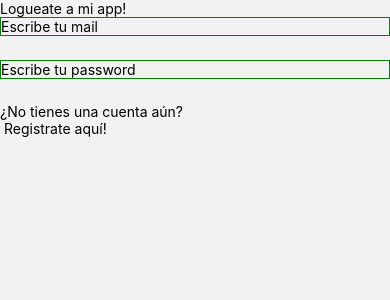
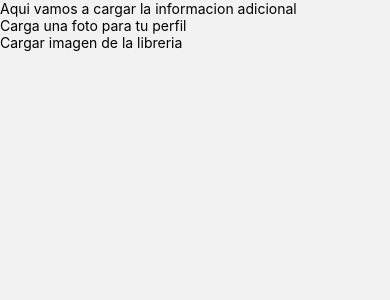
Before and after one commit to martinascarfoni/proyecto-app-3, a React Native app: screen /InfoAdicionalUser in a window 390 px wide. Shown: the top 300 px of the page. Built offline with nearby package versions, Linux system fonts and the light colour scheme; no server answers.

Commit message:
cargar fotos desde la compu

```diff
--- a/package.json
+++ b/package.json
@@ -22,7 +22,8 @@
     "react-native-safe-area-context": "4.6.3",
     "react-native-screens": "~3.22.0",
     "react-native-web": "~0.19.6",
-    "expo-camera": "~13.4.4"
+    "expo-camera": "~13.4.4",
+    "expo-image-picker": "~14.3.2"
   },
   "devDependencies": {
     "@babel/core": "^7.20.0"
--- a/src/components/FormRegister.js
+++ b/src/components/FormRegister.js
@@ -2,6 +2,7 @@ import React, { Component } from 'react'
 import { Text, View, TextInput, TouchableOpacity, StyleSheet } from 'react-native'
 import { auth, db } from "../firebase/config"
 import Login from "../screens/Login"
+
 
 
 export default class FormRegister extends Component {
@@ -59,7 +60,7 @@ export default class FormRegister extends Component {
                     minibio: this.state.minibio,
                     fotoPerfil: this.state.fotoPerfil
                 }))
-                .then((resp) => console.log(resp))
+                .then((resp) => this.props.navigation.navigate('InfoAdicionalUser'))
                 .catch((e) => {
                     console.log(e), this.setState({
                         errorMailFirebase: e.message
--- /dev/null
+++ b/src/components/MyImagePicker.js
@@ -0,0 +1,59 @@
+import { Text, View, TouchableOpacity, Image, StyleSheet } from 'react-native'
+import React, { Component } from 'react'
+import * as ImagePicker from 'expo-image-picker';
+
+export default class MyImagePicker extends Component {
+    constructor(props){
+        super(props)
+        this.state = {
+            imagenCargada: ''
+        }
+    }
+
+    activarImagePicker(){
+        ImagePicker.launchImageLibraryAsync()
+        .then(imagenData => this.setState({imagenCargada: imagenData.assets[0].uri}))         // al then solo entra si el usuario selecciona una imagen
+        .catch()
+    }
+
+  render() {
+    return (
+      <View>
+        <Text>Carga una foto para tu perfil</Text>
+        {
+            this.state.imagenCargada !== '' ?
+            <>
+                <Image
+                    source = {{
+                        uri: this.state.imagenCargada
+                    }}
+                    style={styles.img}
+                />
+                <TouchableOpacity>
+                    <Text>
+                        Aceptar imagen
+                    </Text>
+                </TouchableOpacity>
+                <TouchableOpacity>
+                    <Text>
+                        Rechazar imagen
+                    </Text>
+                </TouchableOpacity>
+            </>
+            :
+            <>
+                <TouchableOpacity onPress={() => this.activarImagePicker()}>
+                    <Text>Cargar imagen de la libreria</Text>
+                </TouchableOpacity>
+            </>
+        }
+      </View>
+    )
+  }
+}
+
+const styles = StyleSheet.create({
+    img: {
+        height: 200
+    }
+})
--- a/src/navigation/MainNavigation.js
+++ b/src/navigation/MainNavigation.js
@@ -8,6 +8,7 @@ import Login from "../screens/Login"
 import Comments from "../screens/Comments"
 import TabNavigation from "./TabNavigation"
 import ProfileUsuarios from "../screens/ProfileUsuarios"
+import InfoAdicionalUser from '../screens/InfoAdicionalUser'
 
 const stack = createNativeStackNavigator()
 
@@ -40,6 +41,13 @@ export default function MainNavigation() {
         component={ProfileUsuarios}
         />
 
+      <stack.Screen
+        name = 'InfoAdicionalUser'
+        component={InfoAdicionalUser}
+        options={{
+          headerShown: false
+        }}
+        />
 
 
       </stack.Navigator>
--- /dev/null
+++ b/src/screens/InfoAdicionalUser.js
@@ -0,0 +1,14 @@
+import { Text, View } from 'react-native'
+import React, { Component } from 'react'
+import MyImagePicker from '../components/MyImagePicker'
+
+export default class InfoAdicionalUser extends Component {
+  render() {
+    return (
+      <View>
+        <Text>Aqui vamos a cargar la informacion adicional</Text>
+        <MyImagePicker />
+      </View>
+    )
+  }
+}
```
Also changed, not shown: 1 other file (tests, documents, lock files or other folders).
